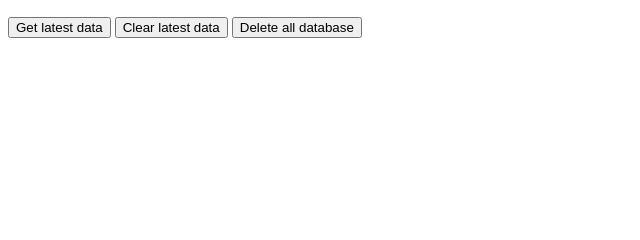
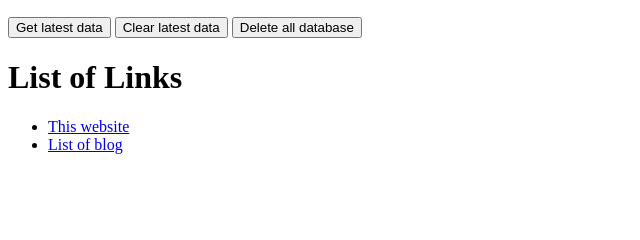
Before and after one commit to Vikbobvia/NT208-2023, a Django app: page /website/current_date/ in a window 1280 px wide. Shown: the part 371-611 px from the top of the page, without its empty margins (0-640 px from the left). Run offline with Django 3.2, Linux system fonts and the light colour scheme.

Commit message:
Add features 17_09

```diff
--- a/Baseline/website/models.py
+++ b/Baseline/website/models.py
@@ -6,3 +6,4 @@ class Text_table(models.Model):
     date = models.CharField(max_length=30)
     description = models.CharField(max_length=30)
     id = models.AutoField(primary_key=True)
+    # title = models.CharField(max_length=30)
--- a/Baseline/website/templates/date_app/current_date.html
+++ b/Baseline/website/templates/current_date.html
@@ -35,5 +35,13 @@
         <button type="submit" name="get_data" value="delete">Delete all database</button>
     </form>
 
+    <h1>List of Links</h1>
+    <ul>
+        {% for link in links %}
+            <li><a href="{{ link.url }}">{{ link.text }}</a></li>
+        {% endfor %}
+    </ul>
+
+
 </body>
 </html>
--- a/Baseline/website/urls.py
+++ b/Baseline/website/urls.py
@@ -5,4 +5,6 @@ urlpatterns = [
     # path('current_date/', views.current_date1, name='current_date'),
     # path('current_date/', views.sum, name = 'sum'),
     path('current_date/', views.form_view, name='form_view'),
+    path('blogs_list/', views.BlogListView.as_view(), name='blog_list'),
+    path('blogs_details/<int:pk>/', views.BlogDetailView.as_view(), name='blog_detail'),
 ]
--- a/Baseline/website/views.py
+++ b/Baseline/website/views.py
@@ -1,6 +1,7 @@
 from django.shortcuts import render
 from .forms import MyForm
 from .models import Text_table
+from django.views.generic import ListView, DetailView
 # Create your views here.
 import datetime
 
@@ -13,6 +14,7 @@ def form_view(request):
     print(request.method)
 
     if request.method == 'POST':
+
 
         form = MyForm(request.POST)
 
@@ -27,10 +29,10 @@ def form_view(request):
                 output_data = form.cleaned_data['input_field']
             elif action == 'save_output':
                 output_data = form.cleaned_data['input_field']
-                post = Text_table(date = datetime.datetime.now(), description = output_data )
+                post = Text_table(date = datetime.datetime.now(), description = output_data
+                                  ,title = datetime.datetime.now())
                 post.save()
                 print("Save successful")
-
     elif request.method == 'GET':
 
         Blog_Database = Text_table.objects.all()
@@ -55,22 +57,47 @@ def form_view(request):
             elif "delete" in get_data_action:
                 Blog_Database.delete()
             print("Success button")
-
-
     else:
         form = MyForm()
 
-    print("Result of latest text", latest_text)
+
+    links = [
+        {'url': '../..', 'text': 'This website'},
+        {'url': '../blogs_list', 'text': 'List of blog'},
+        # {'url': '../blogs_details/<int:pk>', 'text': 'Detail'},
+
+    ]
+
+
+
+
     context = {
         'form' : form,
         'sum' : 1,
         'current_date' : datetime.datetime.now(),
         'output_data' : output_data,
-        'latest_text' : latest_text
+        'latest_text' : latest_text,
+        'links' : links
     }
 
-    return render(request, 'date_app/current_date.html', context)
+    return render(request, 'current_date.html', context)
 
 
 def intro (request) :
-    return render (request, 'date_app/intro.html')
+    return render (request, 'intro.html')
+
+
+
+
+class BlogListView(ListView):
+    model = Text_table
+    template_name = 'blog/blog_list.html'
+    context_object_name = 'posts'
+    ordering = ['date']
+
+
+
+class BlogDetailView(DetailView):
+    model = Text_table
+    template_name = 'blog/blog_detail.html'
+    context_object_name = 'post'
```
Also changed, not shown: Baseline/website/templates/blog/blog_list.html (added, +7 -0 lines), Baseline/website/templates/intro.html (renamed from Baseline/website/templates/date_app/intro.html).
